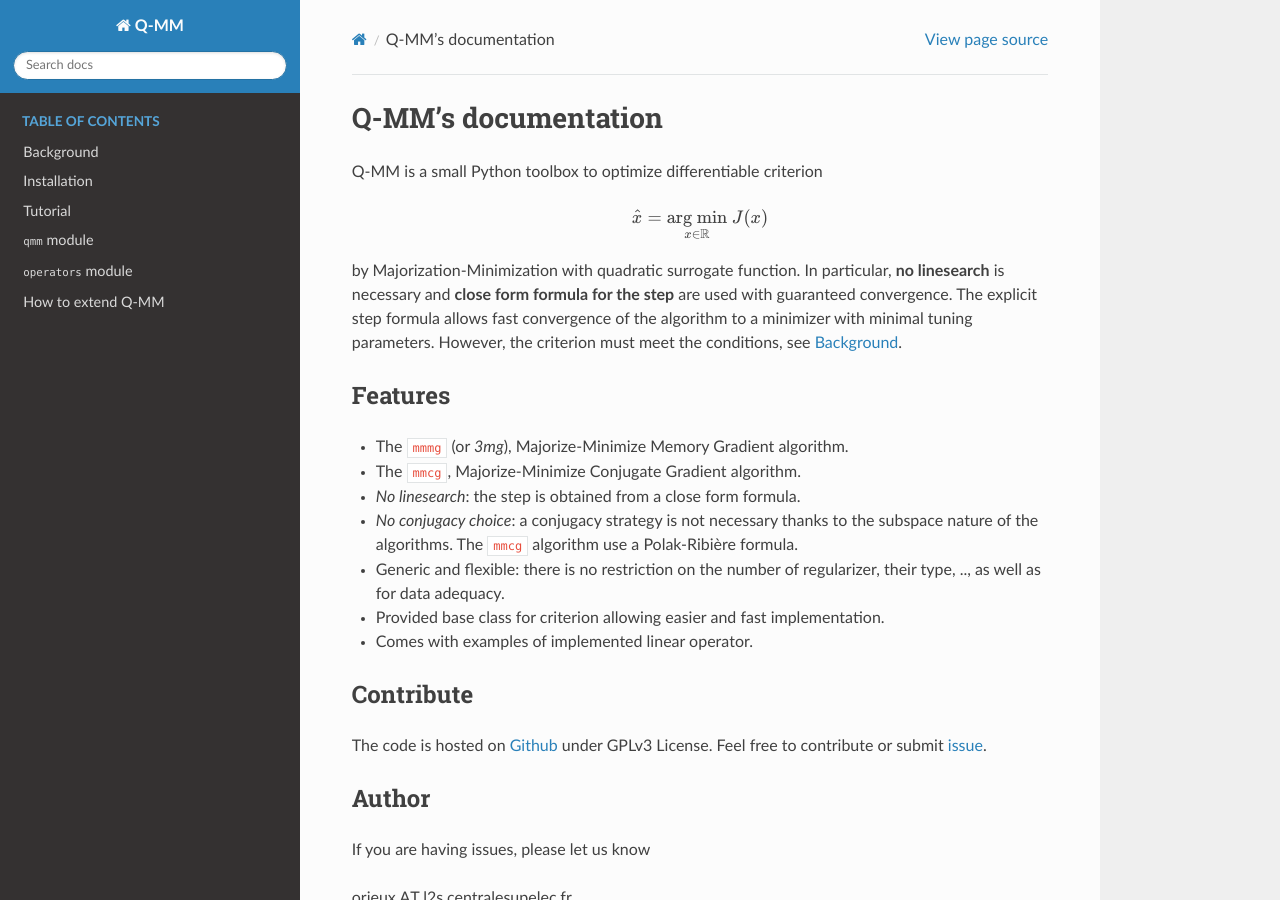
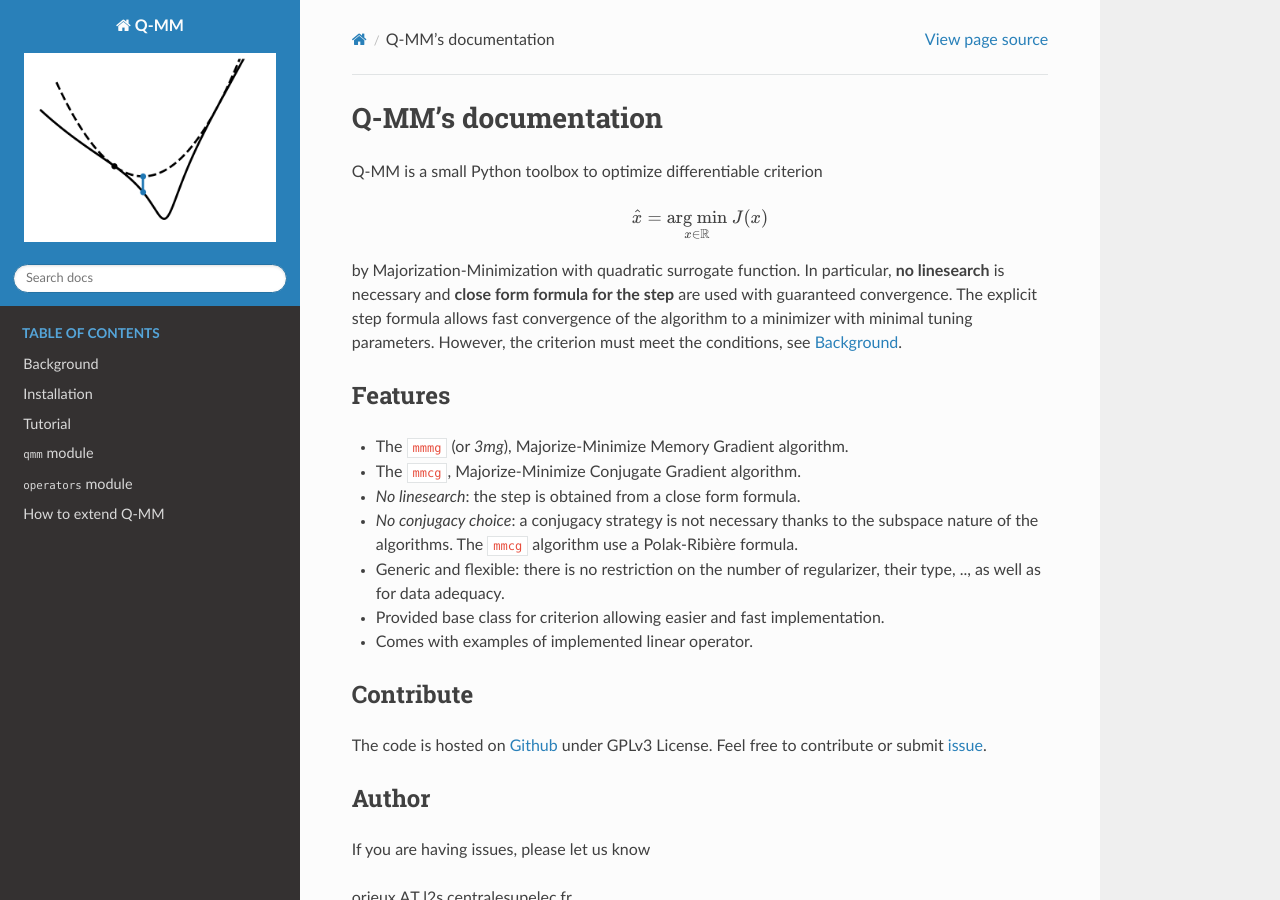
Before and after one commit to forieux/qmm, a Sphinx documentation site: the page built from docs/index.rst, in a window 1280 px wide and 900 px high. Built offline with Sphinx 7.4.7 and the Read the Docs theme 2.0.0, drawn with Linux system fonts in a browser that asks for light colours.

Commit message:
Add logo

```diff
--- a/docs/background.rst
+++ b/docs/background.rst
@@ -5,6 +5,7 @@
 MM-Q is Python toolbox to optimise criterion or loss function like
 
 .. math::
+
    J(x) = \sum_k \mu_k \Psi_k(V_k x - \omega_k)
 
 where :math:`x` is the unknown of size :math:`N`, :math:`V_k` a matrix or linear
@@ -25,6 +26,8 @@ are illustrated below. The Geman & Mc Clure and the truncated square
 approximation are not coercive.
 
 .. image:: ./potentials.png
+    :align: center
+
 ..
    .. plot::
 
--- a/docs/conf.py
+++ b/docs/conf.py
@@ -97,6 +97,12 @@ pygments_style = None
 #
 html_theme = "alabaster"
 html_theme = "sphinx_rtd_theme"
+html_logo = "qmm.png"
+
+html_theme_options = {
+    # "logo_only": True,
+    # "display_version": False,
+}
 
 # Theme options are theme-specific and customize the look and feel of a theme
 # further.  For a list of options available for each theme, see the
--- a/docs/index.rst
+++ b/docs/index.rst
@@ -17,6 +17,7 @@
 Q-MM is a small Python toolbox to optimize differentiable criterion
 
 .. math::
+
    \hat x = \underset{x \in \mathbb{R}}{\text{arg min}}\ J(x)
 
 by Majorization-Minimization with quadratic surrogate function. In particular,
```
Also changed, not shown: docs/qmm.png (added).
